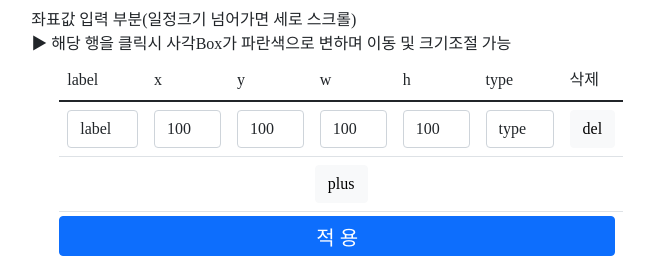
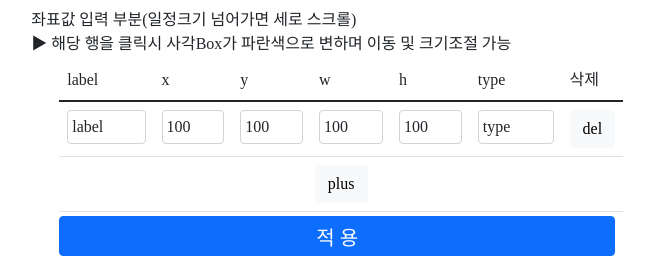
Before and after one commit to RockhoRockho/FG_Vision, a Django app: page /make/ in a window 1280 px wide. Shown: the part 1155-1418 px from the top of the page, without its empty margins (524-1178 px from the left). Run offline with Django 4.2, Linux system fonts and the light colour scheme; some libraries are stand-ins or nearby versions; some web fonts are replaced.

Commit message:
Update admin_form_make.html
숫자 짤림 방지차 패딩줄임

```diff
--- a/VISION/templates/admin_form_make.html
+++ b/VISION/templates/admin_form_make.html
@@ -77,12 +77,12 @@
                         <tbody id="data_tr">
                             {% for box in boxData %}
                             <tr class="data_box" value="{{forloop.counter0}}" onclick="clickTr(this)">
-                                <td><input type="text" class="form-control" value="{{box.label}}"></td>
-                                <td><input type="number" class="form-control" value="{{box.x}}"></td>
-                                <td><input type="number" class="form-control" value="{{box.y}}"></td>
-                                <td><input type="number" class="form-control" value="{{box.w}}"></td>
-                                <td><input type="number" class="form-control" value="{{box.h}}"></td>
-                                <td><input type="text" class="form-control" value="{{box.type}}"></td>
+                                <td><input type="text" class="form-control p-1" value="{{box.label}}"></td>
+                                <td><input type="number" class="form-control p-1" value="{{box.x}}"></td>
+                                <td><input type="number" class="form-control p-1" value="{{box.y}}"></td>
+                                <td><input type="number" class="form-control p-1" value="{{box.w}}"></td>
+                                <td><input type="number" class="form-control p-1" value="{{box.h}}"></td>
+                                <td><input type="text" class="form-control p-1" value="{{box.type}}"></td>
                                 <td><button class="btn btn-light del_tr" value="{{forloop.counter0}}" onclick="delTabelData(this.value)">del</button></td>
                             </tr>
                             <script> data.push(JSON.parse('{{box}}'.replace(/&#x27;/g, '\"'))); </script>
```
